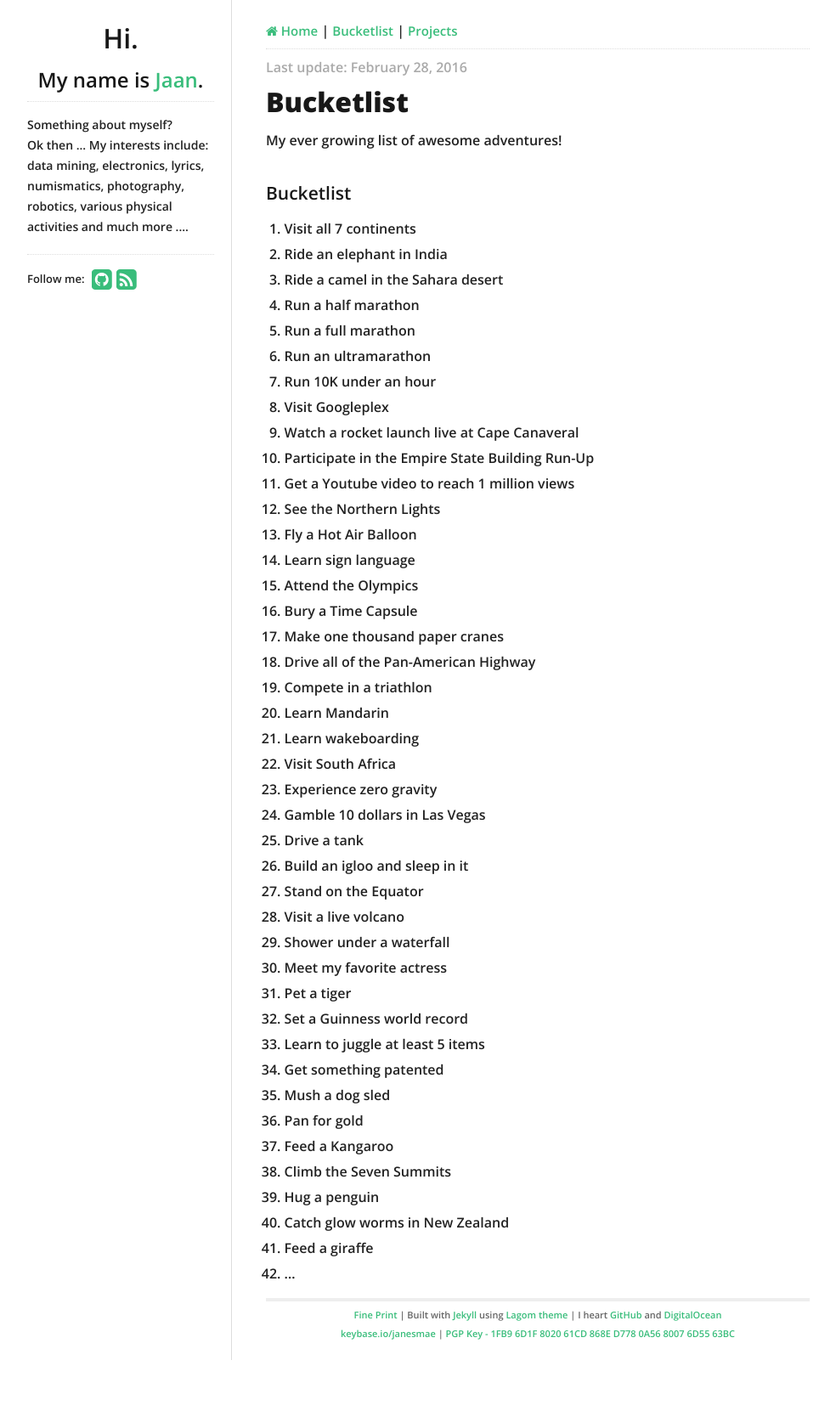
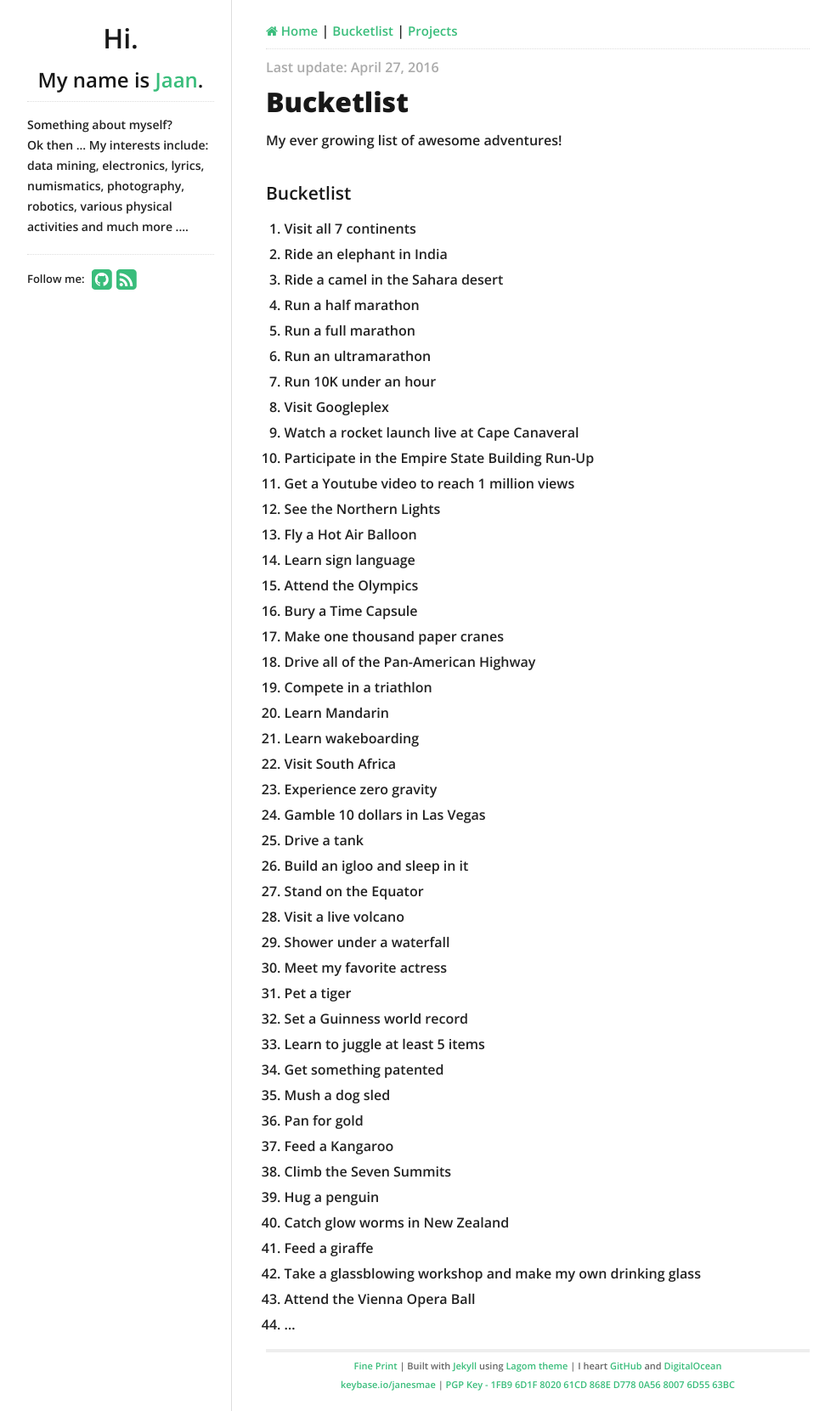
Before and after one commit to janesmae/ye_olde_janesmae.github.io, a Jekyll site: the page built from pages/bucketlist.md, in a window 1280 px wide. Shown: the whole page at 85% size, without its empty margins (138-1122 px from the left). Built offline with Jekyll 4.4.1, drawn with Linux system fonts in a browser that asks for light colours; nearby versions of some CDN libraries; before the commit the page ends 1601 px from its top, so only the background shows below that.

Commit message:
adding bucketlist items

```diff
--- a/pages/bucketlist.md
+++ b/pages/bucketlist.md
@@ -1,7 +1,7 @@
 ---
 title:
     Bucketlist
-date: 2016-02-28
+date: 2016-04-27
 authors:
 - Jaan Janesmae
 permalink:
@@ -54,4 +54,6 @@ My ever growing list of awesome adventures!
 1. Hug a penguin
 1. Catch glow worms in New Zealand
 1. Feed a giraffe
+1. Take a glassblowing workshop and make my own drinking glass
+1. Attend the Vienna Opera Ball
 1. ...
```
